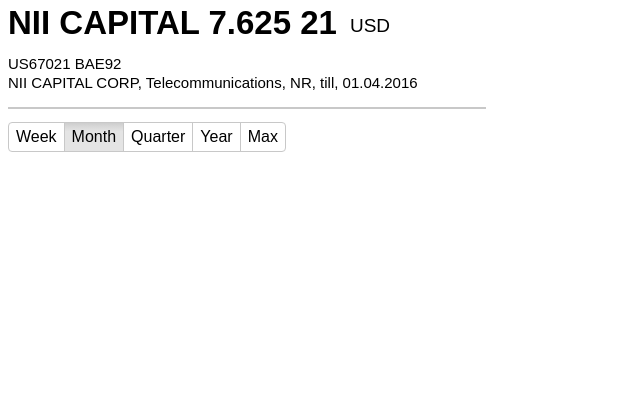
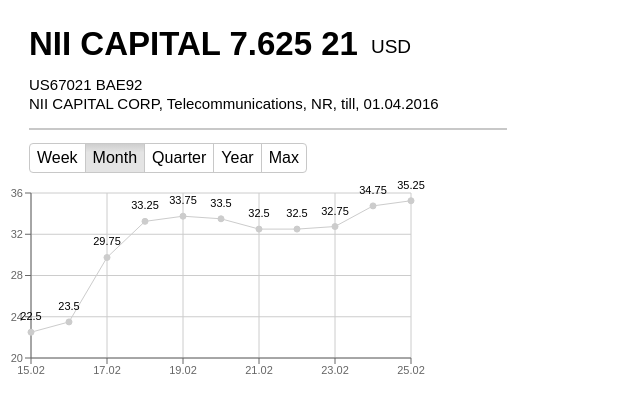
Before and after one commit to gnvcor/skybond-test, a React (Create React App) app in the folder sample-3/: page / in a window 1280 px wide. Shown: the top 412 px of the page, without its empty margins (0-640 px from the left). Built offline with nearby package versions, Linux system fonts and the light colour scheme.

Commit message:
[task][sample-3] Реализовал GraphComponent

```diff
--- a/sample-3/package.json
+++ b/sample-3/package.json
@@ -10,6 +10,8 @@
     "react-dom": "^16.13.1",
     "react-redux": "^7.2.0",
     "react-scripts": "3.4.1",
+    "recharts": "^1.8.5",
+    "recompose": "^0.30.0",
     "redux": "^4.0.5",
     "redux-devtools-extension": "^2.13.8",
     "redux-thunk": "^2.3.0"
--- a/sample-3/src/containers/App.js
+++ b/sample-3/src/containers/App.js
@@ -2,10 +2,12 @@
 import LayoutComponent from '../core/components/layoutComponent/LayoutComponent'
 import HeadingContainer from './heading/HeadingContainer'
 import TabsContainer from './tabs/TabsContainer'
+import GraphContainer from './graph/GraphContainer'
 
 export default () => (
     <LayoutComponent>
         <HeadingContainer />
         <TabsContainer />
+        <GraphContainer />
     </LayoutComponent>
 )
--- /dev/null
+++ b/sample-3/src/containers/graph/GraphContainer.js
@@ -0,0 +1,21 @@
+import compose from 'recompose/compose'
+import withProps from 'recompose/withProps'
+import GraphComponent from '../../core/components/graphComponent/GraphComponent'
+
+export default compose(
+    withProps({
+        data: [
+            { date: '15.02', value: 22.50 },
+            { date: '16.02', value: 23.50 },
+            { date: '17.02', value: 29.75 },
+            { date: '18.02', value: 33.25 },
+            { date: '19.02', value: 33.75 },
+            { date: '20.02', value: 33.50 },
+            { date: '21.02', value: 32.50 },
+            { date: '22.02', value: 32.50 },
+            { date: '23.02', value: 32.75 },
+            { date: '24.02', value: 34.75 },
+            { date: '25.02', value: 35.25 },
+        ],
+    }),
+)(GraphComponent)
--- /dev/null
+++ b/sample-3/src/core/components/graphComponent/GraphComponent.js
@@ -0,0 +1,55 @@
+// @flow
+
+import React, { Node } from 'react'
+import { CartesianGrid, Line, LineChart, XAxis, YAxis } from 'recharts'
+import styles from './graphComponent.module.css'
+
+type IGraphComponent = {
+    data: {
+        date: string,
+        value: number,
+    }[],
+    Controls: Node,
+}
+
+type ILineLabel = {
+    x: number,
+    y: number,
+    stroke: string,
+    value: number,
+}
+
+const LineLabel = ({ x, y, stroke, value }: ILineLabel) => (
+    <text
+        x={x}
+        y={y}
+        dy={-12}
+        fill={stroke}
+        className={styles.label}
+        textAnchor="middle"
+    >
+        {value}
+    </text>
+)
+
+const GraphComponent = ({ data, Controls }: IGraphComponent) => (
+    <div className={styles.wrapper}>
+        <LineChart
+            width={490}
+            height={225}
+            data={data}
+            className={styles.container}
+            margin={{
+                top: 20, right: 30, left: 20, bottom: 10,
+            }}
+        >
+            <CartesianGrid />
+            <XAxis dataKey="date" />
+            <YAxis domain={['auto', 'auto']} />
+            <Line dataKey="value" stroke="#cccccc" fill="#cccccc" label={<LineLabel />} />
+        </LineChart>
+        {Controls}
+    </div>
+)
+
+export default GraphComponent
--- /dev/null
+++ b/sample-3/src/core/components/graphComponent/graphComponent.module.css
@@ -0,0 +1,18 @@
+@import '../../styles/variables.css';
+
+.container {
+    position: relative;
+    margin-left: -78px;
+    font-size: var(--font-size-100);
+    color: #989898;
+}
+
+.wrapper {
+    position: relative;
+}
+
+.label {
+    position: absolute;
+    font-size: var(--font-size-100);
+    background: var(--white-color);
+}
--- a/sample-3/src/core/components/layoutComponent/layoutComponent.module.css
+++ b/sample-3/src/core/components/layoutComponent/layoutComponent.module.css
@@ -2,5 +2,6 @@
 
 .container {
     max-width: 478px;
+    padding: 21px;
     font-family: var(--font);
 }
--- a/sample-3/src/core/styles/variables.css
+++ b/sample-3/src/core/styles/variables.css
@@ -1,6 +1,8 @@
 :root {
+    --white-color: #fff;
     --border-color: #c8c8c8;
 
+    --font-size-100: 11px;
     --font-size-300: 15px;
     --font-size-500: 19px;
     --font-size-900: 33px;
```
Also changed, not shown: 1 other file (tests, documents, lock files or other folders).
